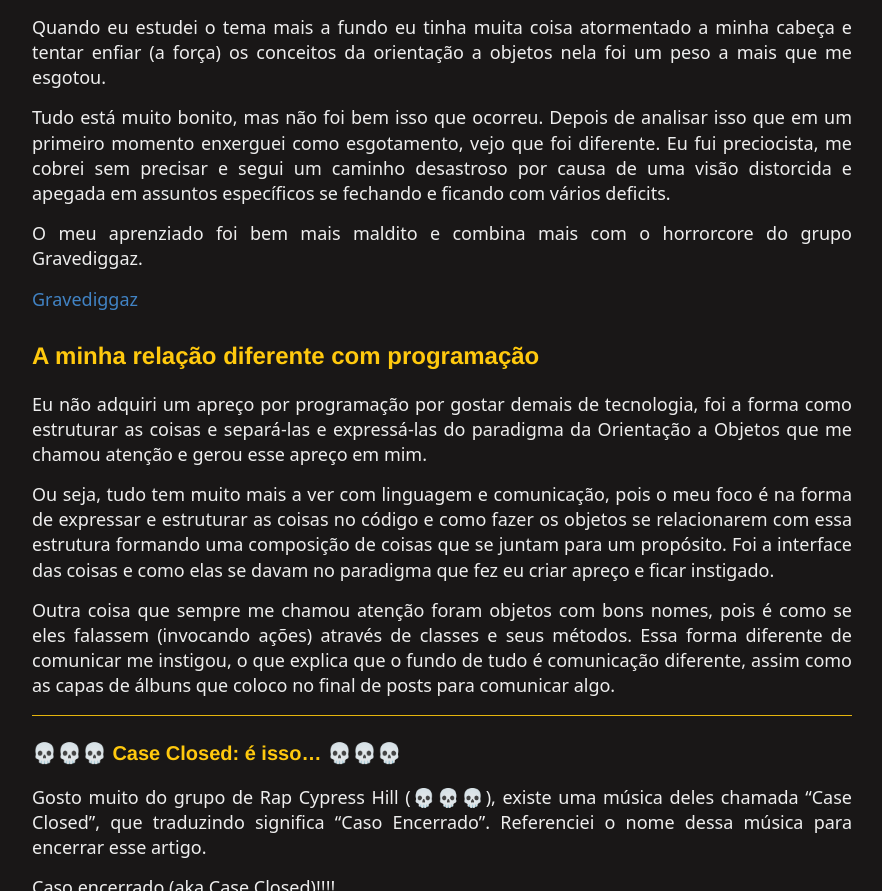
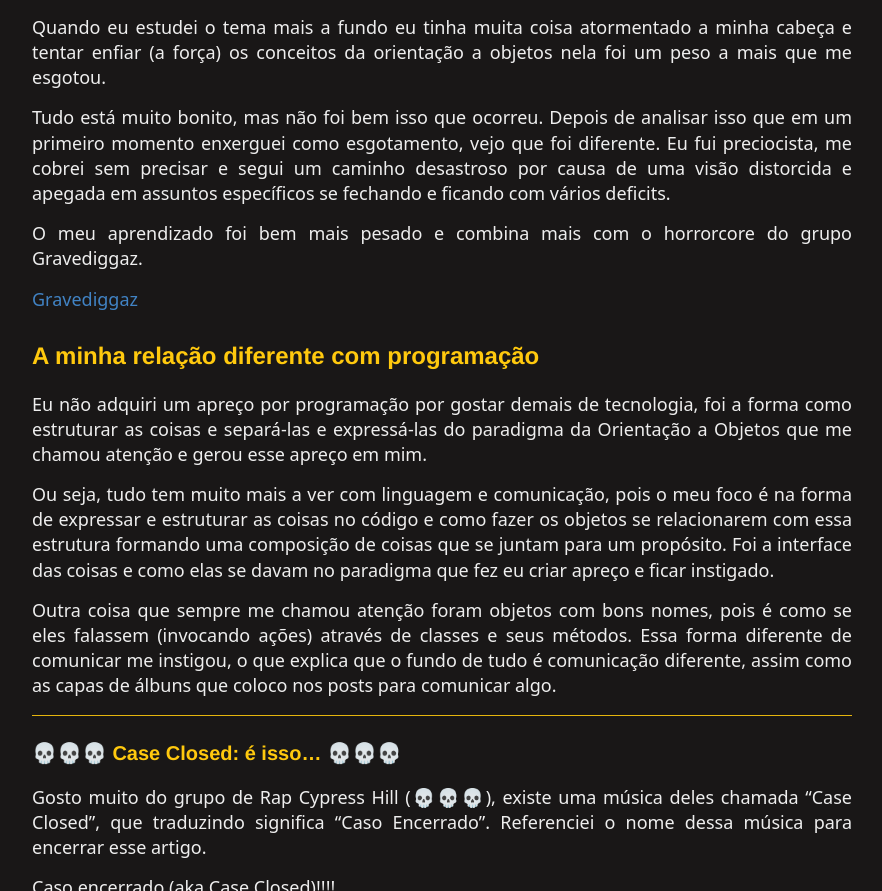
Before and after one commit to raphael-da-silva/raphael-da-silva.github.io, a Jekyll site: the page built from _posts/2021-06-17-way-aprendizado.md, in a window 1280 px wide, cut to the strip 616-1507 px from the top of the page. Shown: the whole strip, without its empty margins (198-1080 px from the left). Built offline with Jekyll 4.4.1, drawn with Linux system fonts in a browser that asks for light colours; nearby versions of some CDN libraries.

Commit message:
Revisão

```diff
--- a/_posts/2021-06-17-way-aprendizado.md
+++ b/_posts/2021-06-17-way-aprendizado.md
@@ -17,7 +17,7 @@ Quando eu estudei o tema mais a fundo eu tinha muita coisa atormentado a minha c
 
 Tudo está muito bonito, mas não foi bem isso que ocorreu. Depois de analisar isso que em um primeiro momento enxerguei como esgotamento, vejo que foi diferente. Eu fui preciocista, me cobrei sem precisar e segui um caminho desastroso por causa de uma visão distorcida e apegada em assuntos específicos se fechando e ficando com vários deficits.
 
-O meu aprenziado foi bem mais maldito e combina mais com o horrorcore do grupo Gravediggaz.
+O meu aprendizado foi bem mais pesado e combina mais com o horrorcore do grupo Gravediggaz.
 
 [Gravediggaz](https://i.scdn.co/image/ab67616d0000b273b85cf390a0e41f14ddae24cc)
 
@@ -27,7 +27,7 @@ Eu não adquiri um apreço por programação por gostar demais de tecnologia, fo
 
 Ou seja, tudo tem muito mais a ver com linguagem e comunicação, pois o meu foco é na forma de expressar e estruturar as coisas no código e como fazer os objetos se relacionarem com essa estrutura formando uma composição de coisas que se juntam para um propósito. Foi a interface das coisas e como elas se davam no paradigma que fez eu criar apreço e ficar instigado.
 
-Outra coisa que sempre me chamou atenção foram objetos com bons nomes, pois é como se eles falassem (invocando ações) através de classes e seus métodos. Essa forma diferente de comunicar me instigou, o que explica que o fundo de tudo é comunicação diferente, assim como as capas de álbuns que coloco no final de posts para comunicar algo.
+Outra coisa que sempre me chamou atenção foram objetos com bons nomes, pois é como se eles falassem (invocando ações) através de classes e seus métodos. Essa forma diferente de comunicar me instigou, o que explica que o fundo de tudo é comunicação diferente, assim como as capas de álbuns que coloco nos posts para comunicar algo.
 
 ***
 
```
